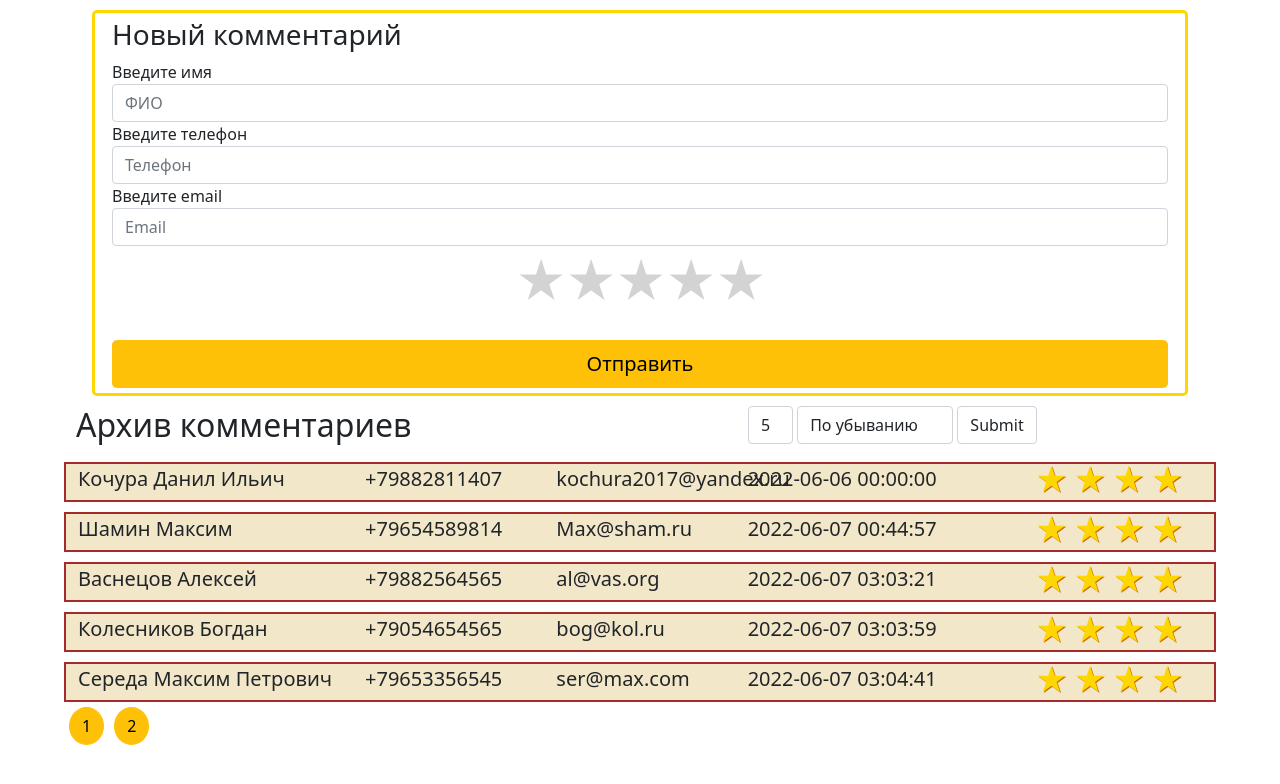
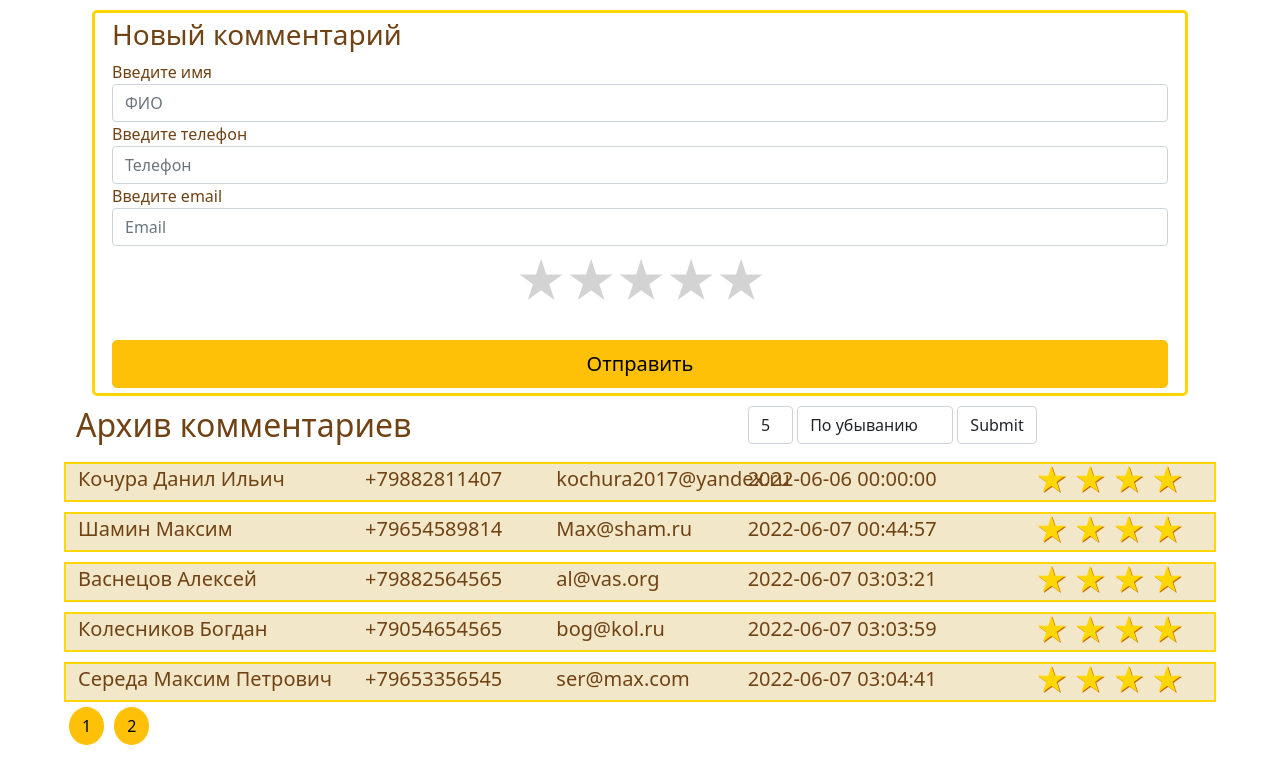
Before and after one commit to DanilKochura/comments-intro-test, a PHP site: page / in a window 1280 px wide. Shown: the top 784 px of the page. Run offline with PHP 8.4, Linux system fonts and the light colour scheme; data comes from the database, SQL or seed files in the repository.

Commit message:
Some work with tabs and comments

```diff
--- a/css/main.css
+++ b/css/main.css
@@ -1,6 +1,7 @@
 body
 {
 	overflow-x: hidden;
+	color: #704214;
 }
 
 .rating-area {
@@ -47,8 +48,9 @@ body
 	font-size: 20px;
 	margin-top: 10px;
 	background-color: #f2e8c9;
-	border: 2px solid brown ;
+	border: 2px solid gold;
 	overflow: hidden;
+	color: #704214;
 }
 .comments
 {
--- a/index.php
+++ b/index.php
@@ -83,8 +83,7 @@
 			<div class="col-sm-2 a"><?=$row['email_c']?></div>
 			<div class="col-sm-3 a date"><?=$row['date_c']?></div>
 			<div class="col-sm-2 a rating-result">
-				<?php
-					for($i = 0; $i<$row['rate_c']; ++$i): ?>
+				<?php for($i = 0; $i<$row['rate_c']; ++$i): ?>
 	           		<span class="active"></span>
 	           	<?php  endfor; while($i<5): ?>
 	           		<span></span>
--- a/js/main.js
+++ b/js/main.js
@@ -21,7 +21,7 @@ function validateName(name){ //проверка корректности ФИО
  return regex.test(name);
 }
 
-$('.form').submit(function(e){
+$('.form').submit(function(e){  //обработка и отправка формы
 	e.preventDefault();
 	let email = $('#email').val().trim();
 	let phone = $('#phone').val().trim();
```
Lines whose indentation alone changed are shown as unchanged.
